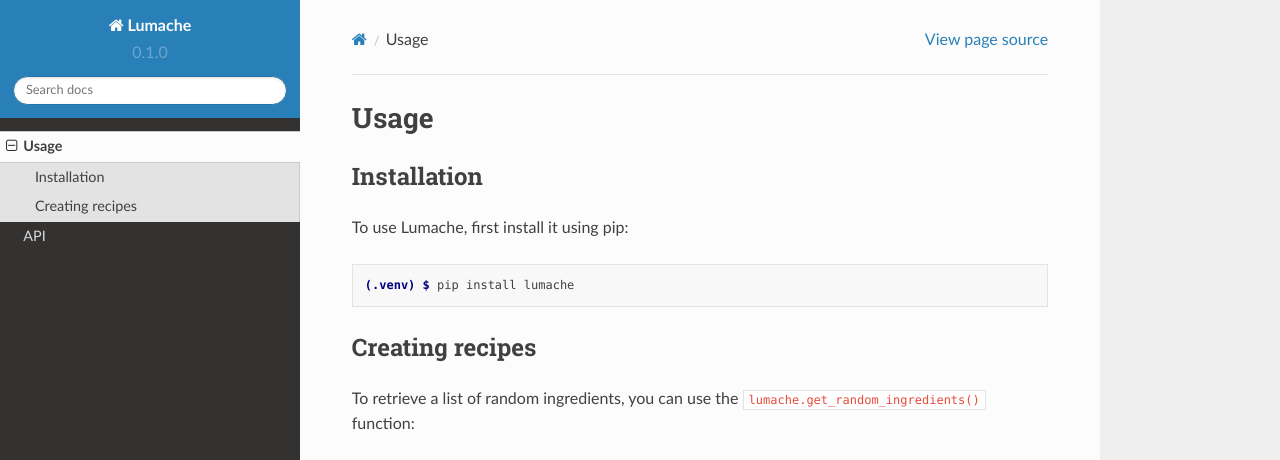
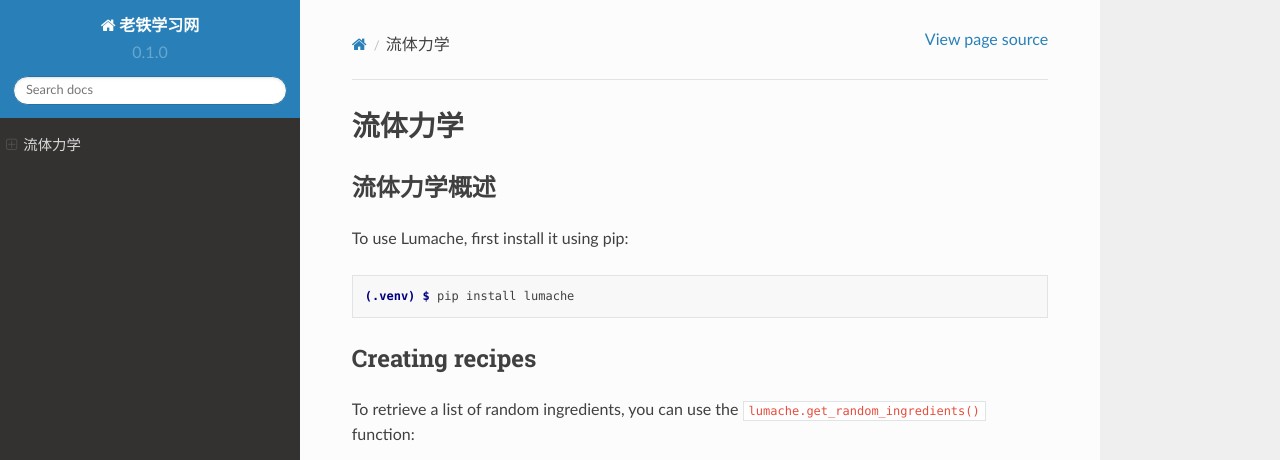
Before and after one commit to chitie2021/TieWeb, a Sphinx documentation site: the page built from docs/source/usage.rst, in a window 1280 px wide and 1095 px high. Shown: the top 460 px of the window. Built offline with Sphinx 7.4.7 and the Read the Docs theme 2.0.0, drawn with Linux system fonts in a browser that asks for light colours; pages that are not in the unit, such as notebooks, are missing from menus; some of the changed text lies outside the part shown; grey boxes are pictures that could not be loaded.

Commit message:
verstion 0.1Test

```diff
--- a/docs/source/api.rst
+++ b/docs/source/api.rst
@@ -1,4 +1,4 @@
-API
+编程学习
 ===
 
 .. autosummary::
--- a/docs/source/conf.py
+++ b/docs/source/conf.py
@@ -2,9 +2,9 @@
 
 # -- Project information
 
-project = 'Lumache'
-copyright = '2021, Graziella'
-author = 'Graziella'
+project = '老铁学习网'
+copyright = '2024, chitie'
+author = 'Chitie'
 
 release = '0.1'
 version = '0.1.0'
--- a/docs/source/usage.rst
+++ b/docs/source/usage.rst
@@ -1,9 +1,9 @@
-Usage
+流体力学
 =====
 
-.. _installation:
+.. _prewords:
 
-Installation
+流体力学概述
 ------------
 
 To use Lumache, first install it using pip:
```
Also changed, not shown: docs/source/index.rst (+11 -11 lines).
